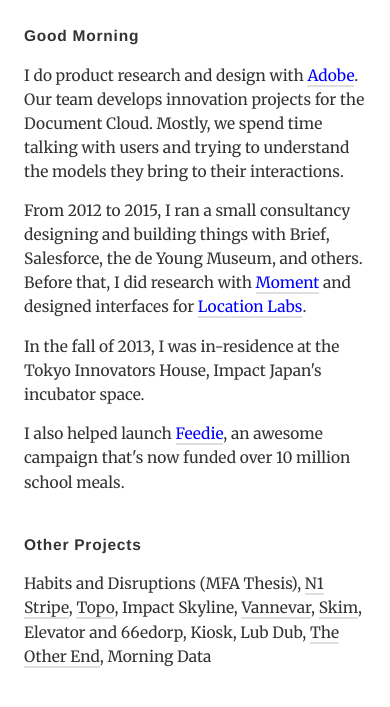
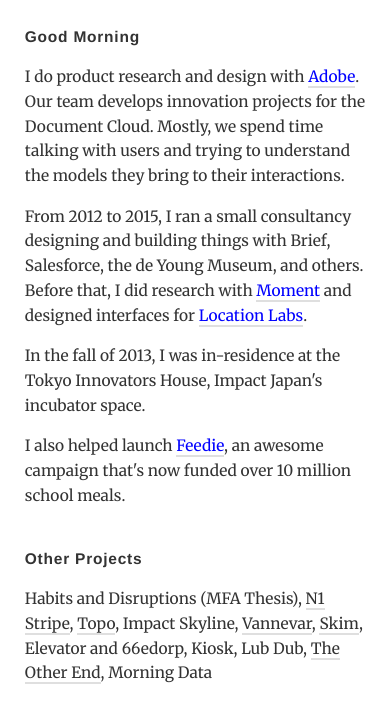
Before and after one commit to coreymlee/coreymlee.github.io, a Jekyll site: the page built from index.html, in a window 390 px wide. Shown: the top 707 px of the page. Built offline with Jekyll 4.4.1, drawn with Linux system fonts in a browser that asks for light colours; grey boxes are pictures that could not be loaded.

Commit message:
Minor design tweaks

```diff
--- a/css/home.css
+++ b/css/home.css
@@ -129,16 +129,16 @@
 @media screen and (max-width: 500px) {
   html {
     font-size: 15.5px;
-    line-height: 1.55rem;
+    line-height: 1.6rem;
     letter-spacing: 0; }
 
   body {
-    margin: 1.55rem 1.55rem; }
+    margin: 1.6rem 1.6rem; }
 
   h3 {
     font-size: 1rem; }
 
   #main_container #sidebar #portrait {
-    height: 15.5rem; } }
+    height: 16rem; } }
 
 /*# sourceMappingURL=home.css.map */
--- a/css/home.scss
+++ b/css/home.scss
@@ -190,7 +190,7 @@
   }
 }
 @media screen and (max-width: 500px) {
-  $base-lh: 1.55rem;
+  $base-lh: 1.6rem;
   html {
     font-size: 15.5px;
     line-height: $base-lh;
```
Also changed, not shown: 1 other file.
